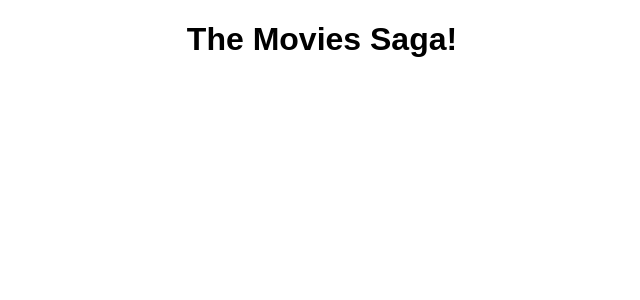
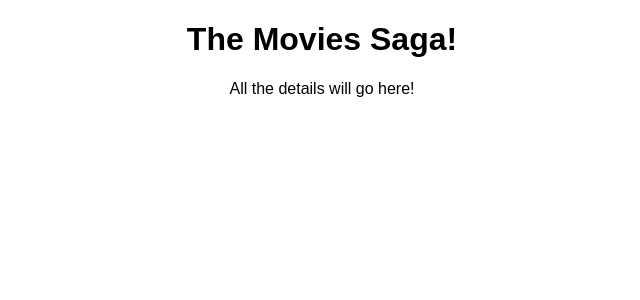
Before and after one commit to RyanKjesboJohnson/weekend-movie-sagas, a React (Create React App) app: page /#/details in a window 1280 px wide. Shown: the top 300 px of the page, without its empty margins (318-958 px from the left). Built offline with nearby package versions, Linux system fonts and the light colour scheme.

Commit message:
Started TODO, DetailsPage, and checked details DOM

```diff
--- a/src/components/App/App.jsx
+++ b/src/components/App/App.jsx
@@ -1,6 +1,7 @@
 import {HashRouter as Router, Route} from 'react-router-dom';
 import './App.css';
 import MovieList from '../MovieList/MovieList';
+import DetailsPage from '../DetailsPage/DetailsPage';
 
 function App() {
   return (
@@ -10,8 +11,9 @@ function App() {
         <Route path="/" exact>
           <MovieList />
         </Route>
-
-        {/* Details page */}
+        <Route path="/details" exact>
+          <DetailsPage />
+        </Route>
 
         {/* Add Movie page */}
 
--- /dev/null
+++ b/src/components/DetailsPage/DetailsPage.jsx
@@ -0,0 +1,20 @@
+import React, { useEffect } from "react";
+import axios from "axios";
+import { useDispatch } from "react-redux";
+
+//This is the overarching page for the details.
+//This page will getDetails for the passed in movie id.
+export default function DetailsPage() {
+    const dispatch = useDispatch();
+
+    useEffect(() => {
+
+    });
+
+    return(
+        <div>
+            All the details will go here!
+        </div>
+    );
+
+}
--- a/src/components/MovieList/MovieList.jsx
+++ b/src/components/MovieList/MovieList.jsx
@@ -1,6 +1,7 @@
 import React, { useEffect } from 'react';
 import { useDispatch, useSelector } from 'react-redux';
 import './MovieList.css'
+import DetailsPage from '../DetailsPage/DetailsPage';
 
 function MovieList() {
 
```
Also changed, not shown: src/components/DetailsPage/DetailsPage.css (added), 1 other file (tests, documents, lock files or other folders).
